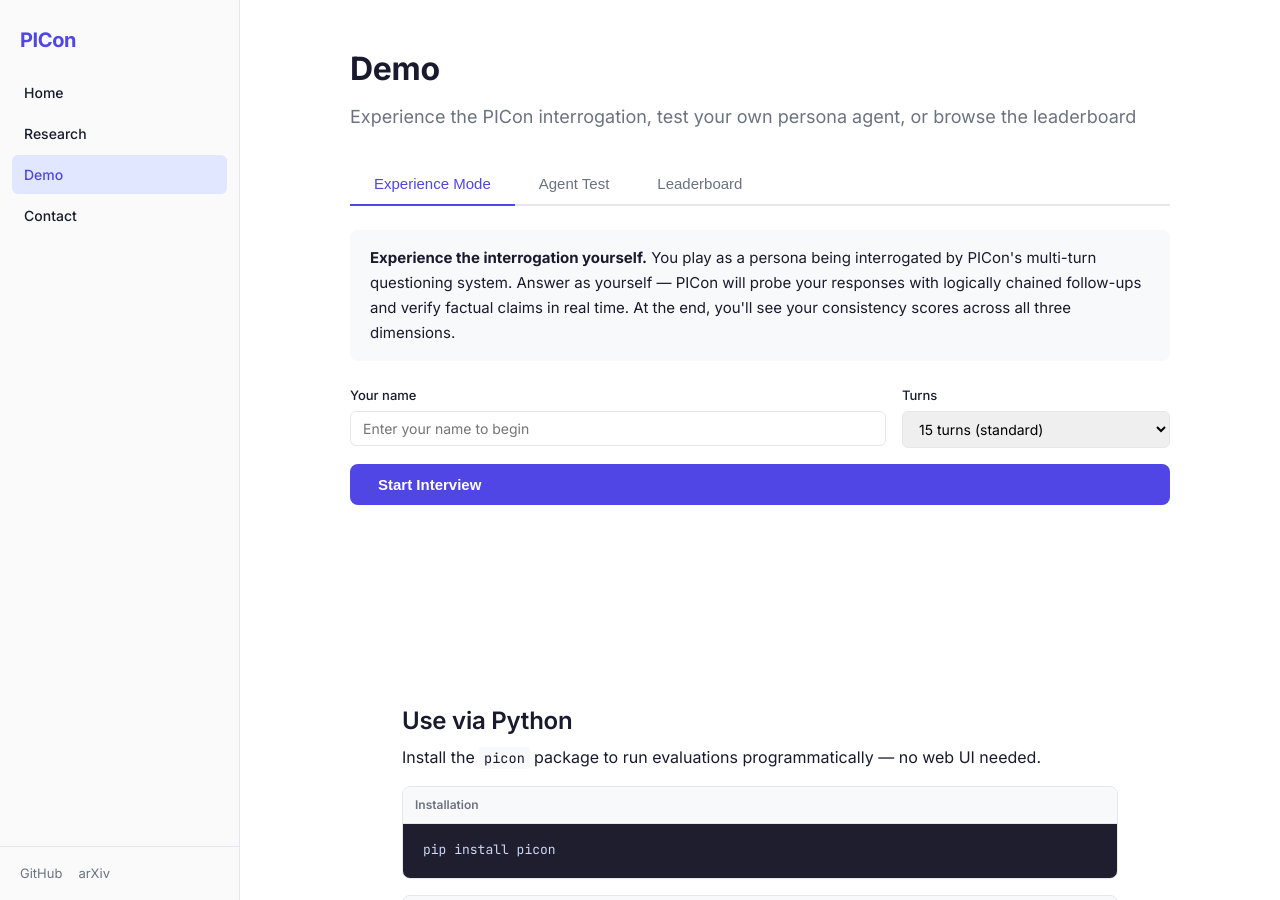
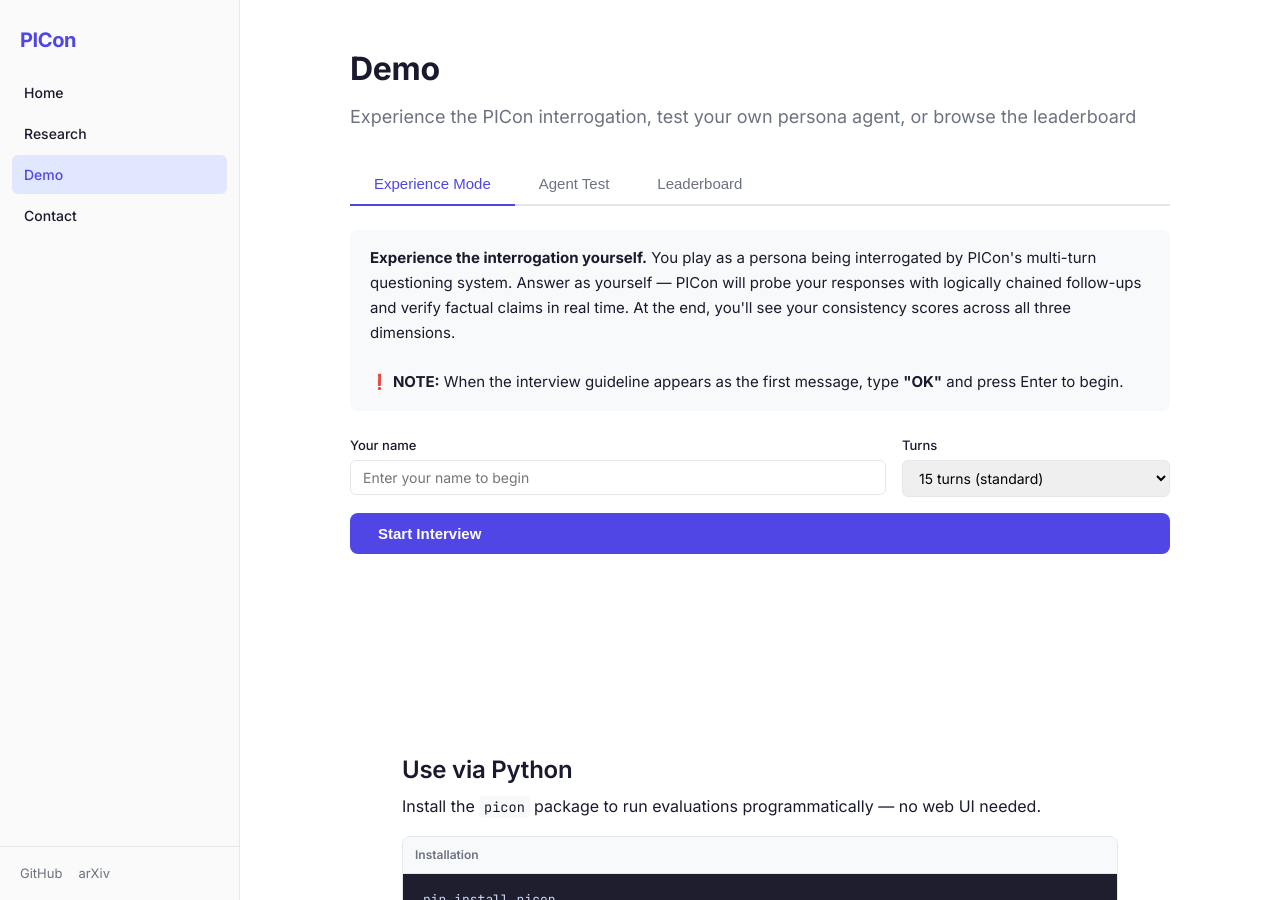
Before and after one commit to KAIST-Edlab/picon, a Jekyll site: the page hf_space/index.html, which Jekyll copies as it is, in a window 1280 px wide and 900 px high. Built offline with Jekyll 4.4.1, drawn with Linux system fonts in a browser that asks for light colours.

Commit message:
Add note to Experience intro: type OK when the guideline appears
Co-Authored-By: Claude Fable 5 <noreply@anthropic.com>

```diff
--- a/demo/index.html
+++ b/demo/index.html
@@ -37,7 +37,8 @@ layout_js: /assets/js/demo.js
       A standard run is <strong>15 turns</strong> (default), opening with one generated seed
       question. The <strong>50-turn</strong> option runs the original protocol: ten predefined
       demographic questions followed by the full interrogation, at a considerably higher time cost.
-      After all questions are done, evaluation may take an additional 2&ndash;3 minutes.
+      After all questions are done, evaluation may take an additional 2&ndash;3 minutes.      <br><br>
+      &#10071; <strong>NOTE:</strong> When the interview guideline appears as the first message, type <strong>"OK"</strong> and press Enter to begin.
     </div>
 
     <!-- Name entry -->
--- a/hf_space/index.html
+++ b/hf_space/index.html
@@ -72,7 +72,8 @@
       You play as a persona being interrogated by PICon's multi-turn questioning system.
       Answer as yourself &mdash; PICon will probe your responses with logically chained follow-ups
       and verify factual claims in real time. At the end, you'll see your consistency scores across
-      all three dimensions.
+      all three dimensions.      <br><br>
+      &#10071; <strong>NOTE:</strong> When the interview guideline appears as the first message, type <strong>"OK"</strong> and press Enter to begin.
     </div>
 
     <!-- Name entry -->
```
